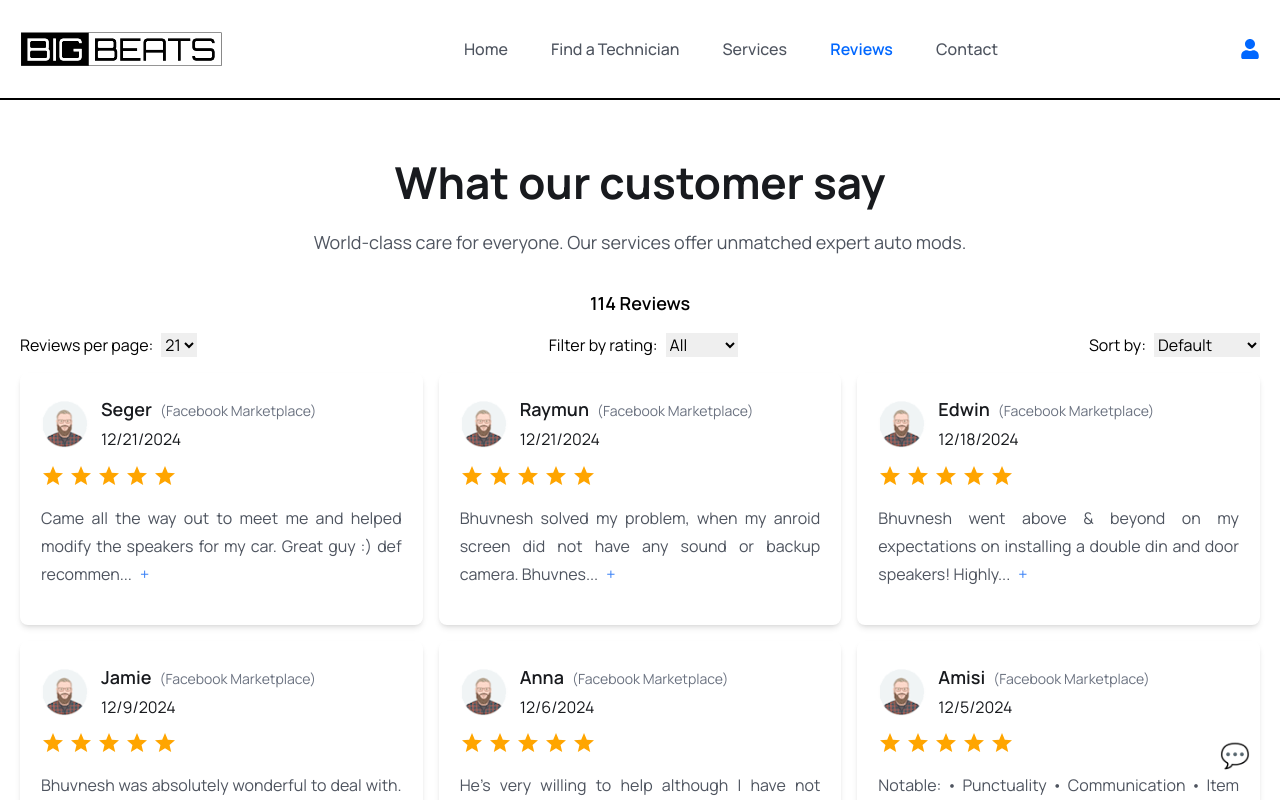
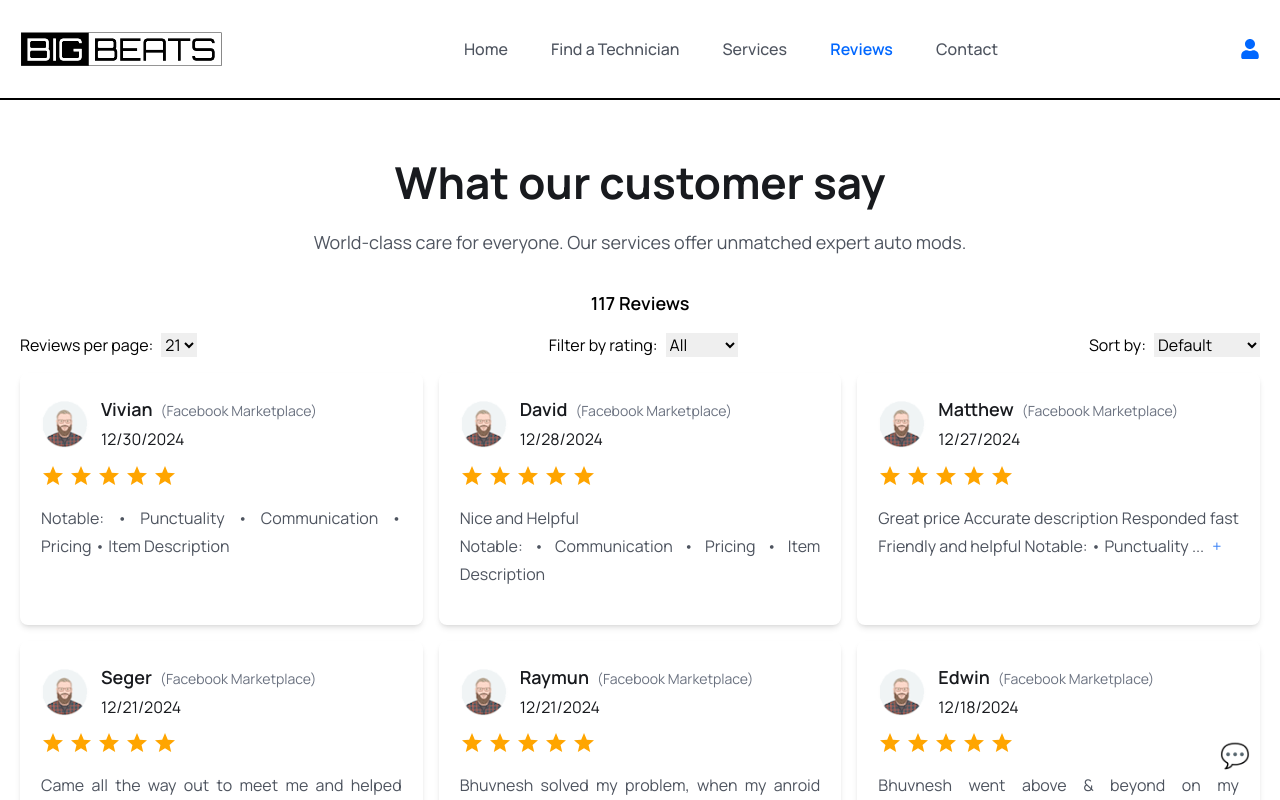
Before and after one commit to user-atgithub/bbtwebsite, a React (Vite) app in the folder frontend/: page /reviews in a window 1280 px wide. Shown: the top 800 px of the page. Built offline with nearby package versions, Linux system fonts and the light colour scheme.

Commit message:
december reviews added

```diff
--- a/frontend/src/Assets/data/reviews.js
+++ b/frontend/src/Assets/data/reviews.js
@@ -1,4 +1,25 @@
 const reviews = [
+  {
+    name: "Vivian",
+    source:"Facebook Marketplace",
+    rating: 5.0,
+    text: "Notable: • Punctuality • Communication • Pricing • Item Description",
+    date: "2024-12-30"
+  },
+  {
+    name: "David",
+    source:"Facebook Marketplace",
+    rating: 5.0,
+    text: "Nice and Helpful \n Notable: • Communication • Pricing • Item Description",
+    date: "2024-12-28"
+  },
+  {
+    name: "Matthew",
+    source:"Facebook Marketplace",
+    rating: 5.0,
+    text: "Great price \n Accurate description \n Responded fast \n Friendly and helpful \n Notable: • Punctuality • Communication • Pricing • Item Description",
+    date: "2024-12-27"
+  },
   {
     name: "Seger",
     source:"Facebook Marketplace",
```
